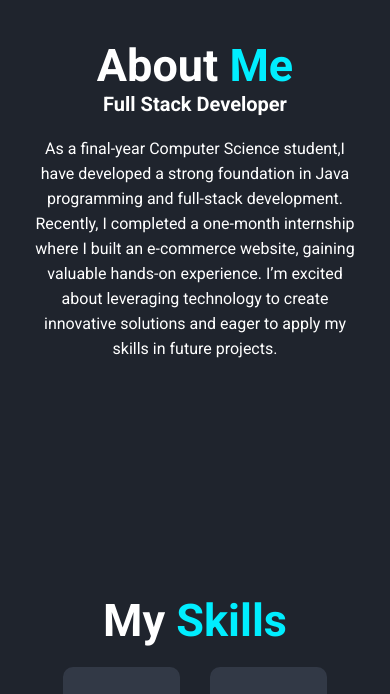
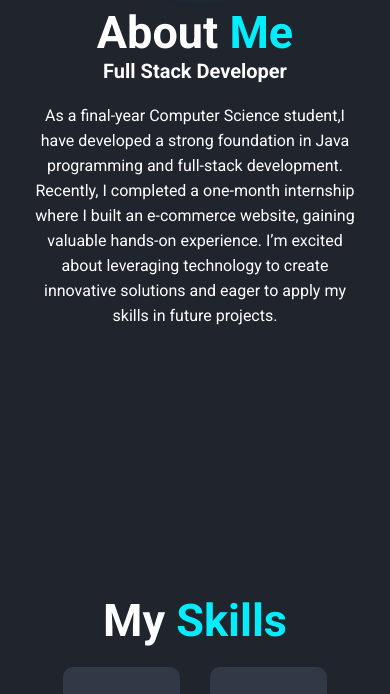
Before and after one commit to Sridhar2711J/Sridharj, a plain HTML site: page index.html in a window 390 px wide. Shown: the part 1194-1888 px from the top of the page. Drawn offline with nearby package versions, Linux system fonts and the light colour scheme.

Commit message:
file Modification

```diff
--- a/style.css
+++ b/style.css
@@ -568,6 +568,7 @@ input[type="tel"]{
 
     .about{
         flex-wrap: wrap;
+        flex-direction: column;
     }
 
     .about-img{
@@ -575,7 +576,7 @@ input[type="tel"]{
     }
 
     .about-content{
-       margin-top: -100px;
+
     }
 
     .about-content h3{
```
